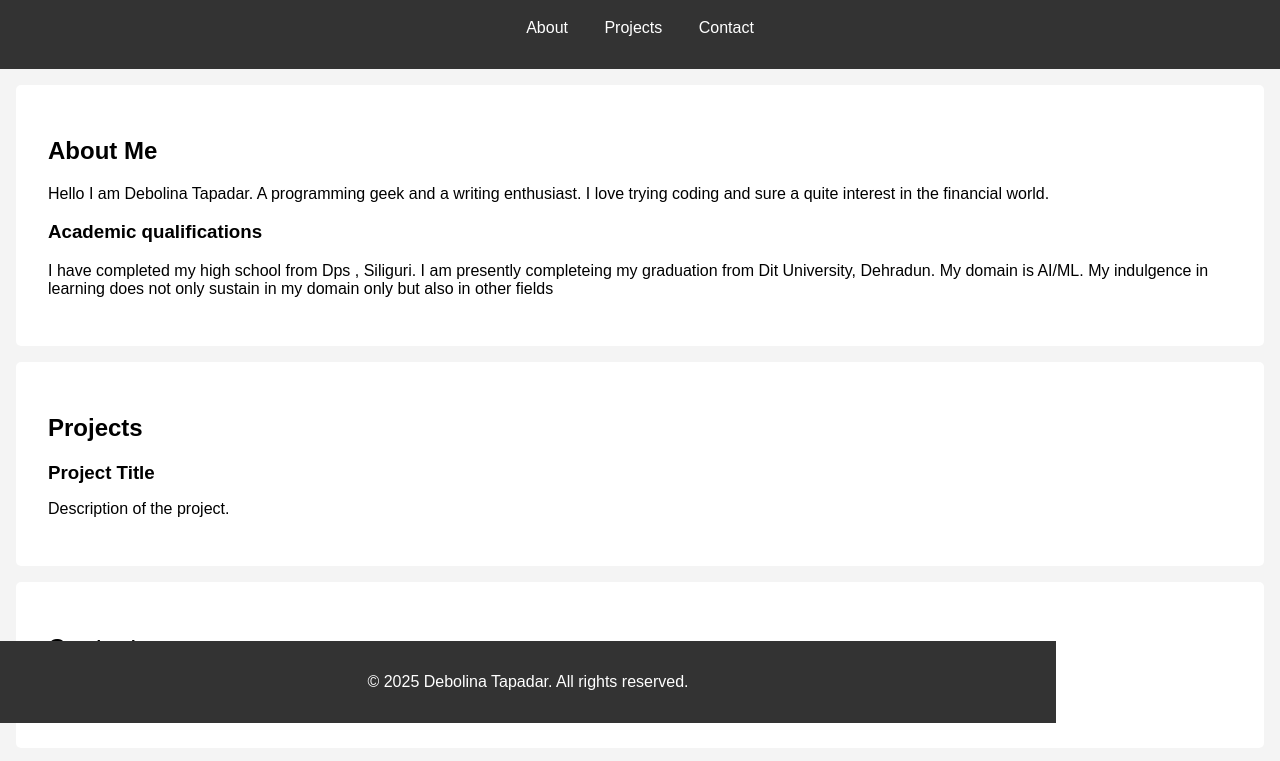
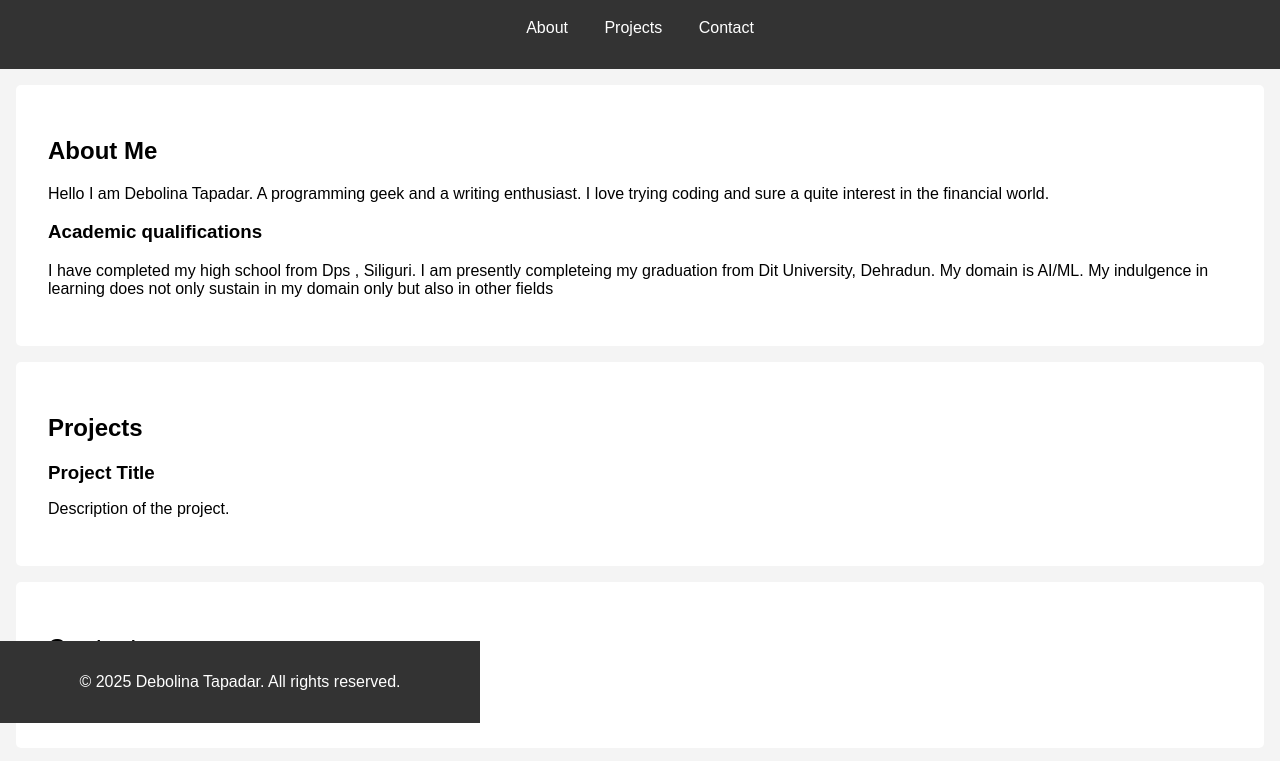
Before and after one commit to debolinatapadar/portfolio-website, a plain HTML site: page index.html in a window 1280 px wide. Shown: the part 77-838 px from the top of the page. Drawn offline with Linux system fonts and the light colour scheme.

Commit message:
Update stylesr.css

```diff
--- a/stylesr.css
+++ b/stylesr.css
@@ -43,7 +43,7 @@ footer {
     color: #fff;
     position: fixed;
     bottom: 0;
-    width: 80%;
+    width: 35%;
 }
 
 .project {
```
